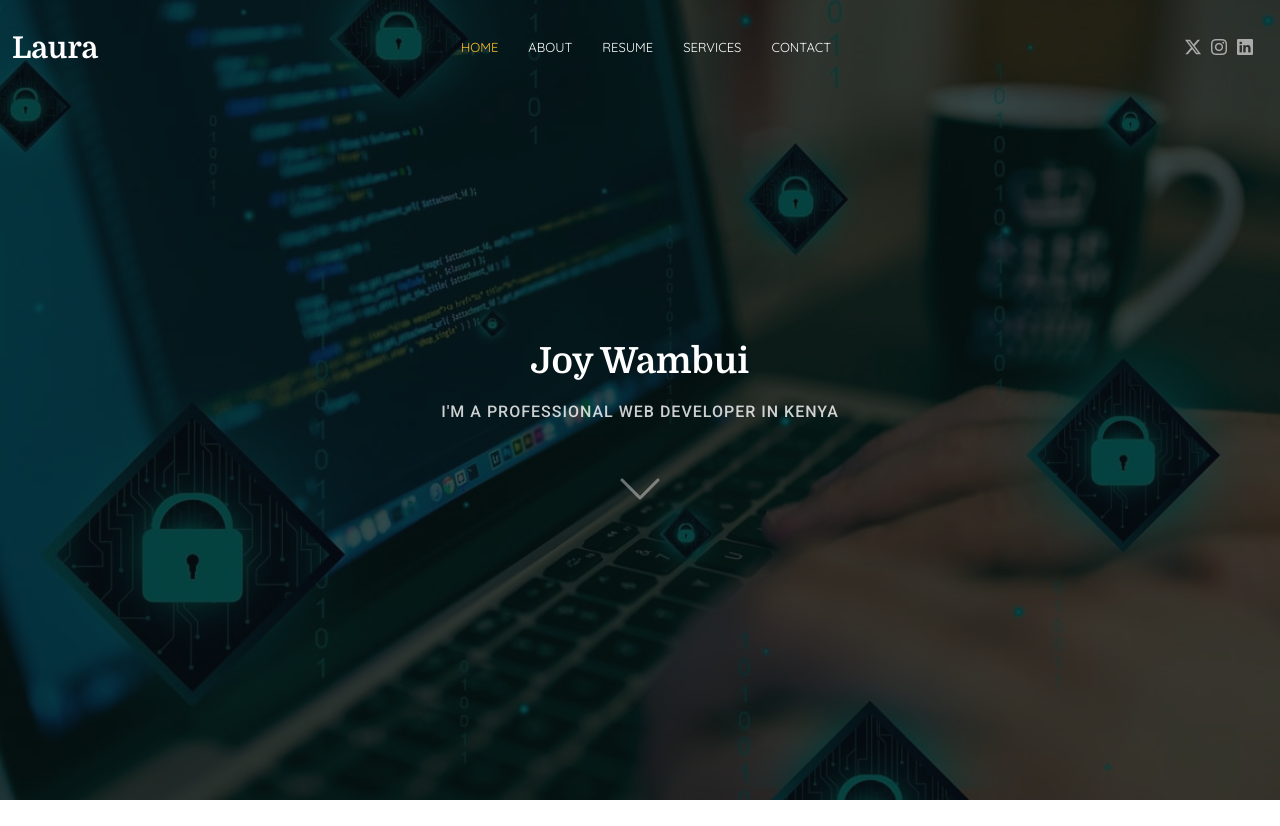
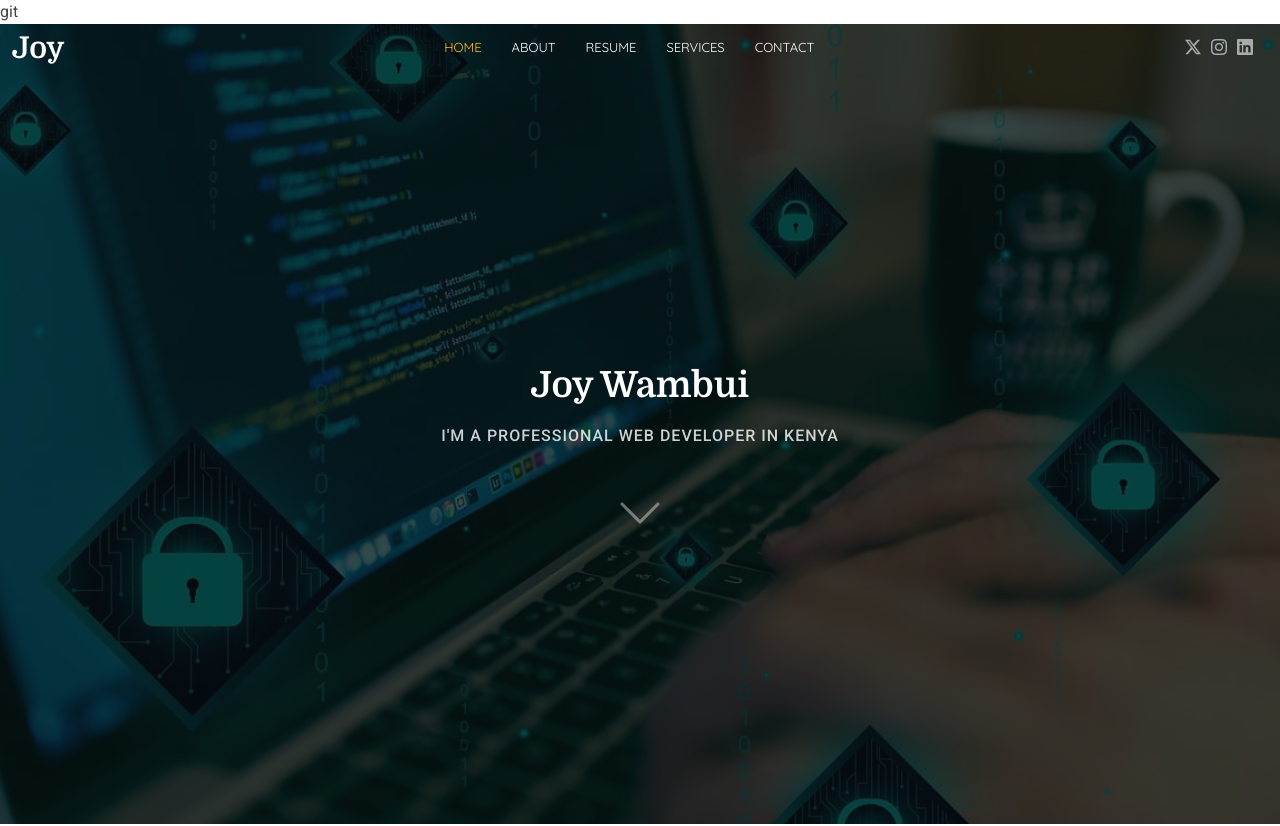
Before and after one commit to JoySterW/my-portfolio, a plain HTML site: page index.html in a window 1280 px wide. Shown: the top 826 px of the page. Drawn offline with Linux system fonts and the light colour scheme.

Commit message:
updated the index

```diff
--- a/index.html
+++ b/index.html
@@ -39,14 +39,14 @@
 </head>
 
 <body class="index-page">
-
+git
   <header id="header" class="header d-flex align-items-center fixed-top">
     <div class="container-fluid position-relative d-flex align-items-center justify-content-between">
 
       <a href="index.html" class="logo d-flex align-items-center me-auto me-xl-0">
         <!-- Uncomment the line below if you also wish to use an image logo -->
         <!-- <img src="assets/img/logo.png" alt=""> -->
-        <h1 class="sitename">Laura</h1>
+        <h1 class="sitename">Joy</h1>
       </a>
 
       <nav id="navmenu" class="navmenu">
```
